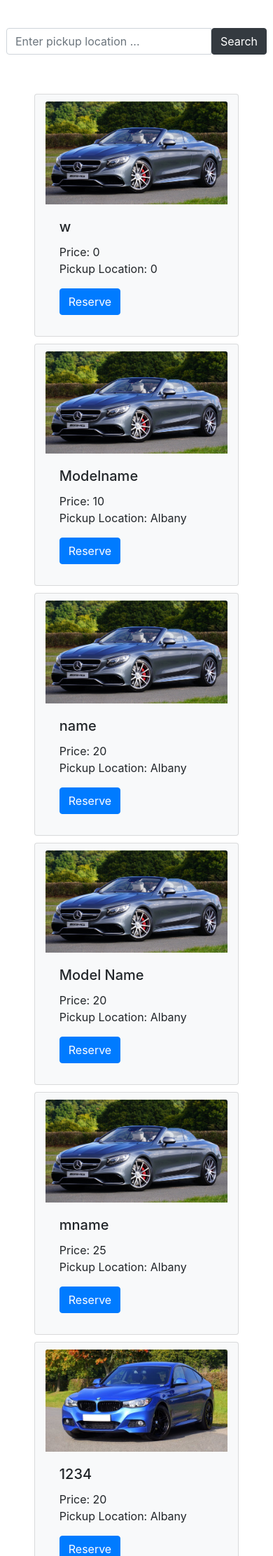
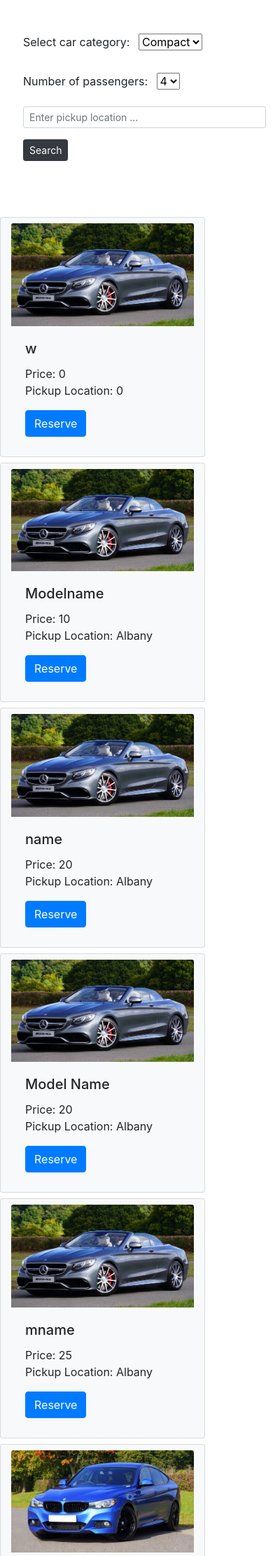
Before and after one commit to parthshihora/rentezy, a Django app: page /allcars/ in a window 390 px wide. Shown: the part 136-2359 px from the top of the page at 70% size. Run offline with Django 3.2, Linux system fonts and the light colour scheme; data comes from the database, SQL or seed files in the repository; both versions use the stored data as it was after the commit; parts of the project's set-up code (start-up, migrations or seed data) failed here and were passed over; some libraries are stand-ins or nearby versions.

Commit message:
Added filters in allcars

```diff
--- a/team6/templates/team6/allcars.html
+++ b/team6/templates/team6/allcars.html
@@ -43,13 +43,29 @@
 		</nav>
 
 		<div class="row">
-			<div class="col-md-6 mx-auto p-4 mt-3">
-					<div class="input-group">
-     					<input type="text" size="70" class="form-control" id="locationTextField" placeholder="Enter pickup location ...">
-      					<span class="input-group-btn">
-      						<!--  <input type="submit" onClick="f1(this)"> -->
-					        <a href="{% url 'filteredcars' %}" class="btn btn-dark" id="output">Search</a>
-      					</span>
+			<div class="col-md-3 mx-auto p-4 mt-3 border-right">
+				<form class="pl-4">
+					<div class="form-group">
+		      					<label for="category" class="mr-2 my-2"> Select car category: <br></label>
+								<select name="" id="category" class="mr-4">
+									<option value="">Compact</option>
+									<option value="">Sedan</option>
+									<option value="">SUVs</option>
+								</select>
+					</div>
+					<div class="form-group">
+		      					<label for="category" class="mr-2 my-2"> Number of passengers: </label>
+								<select name="" id="category" class="mr-4">
+									<option value="">4</option>
+									<option value="">5</option>
+									<option value="">6</option>
+									<option value="">7</option>
+								</select>
+					</div>
+					<div class="form-group">
+		     					<input type="text" size="40" class="mx-auto form-control form-control-sm my-2 small" id="locationTextField" placeholder="Enter pickup location ...">
+		      					<a href="{% url 'filteredcars' %}" class="btn btn-dark mx-auto btn-sm my-2" id="output">Search</a>
+
 					</div>
 
 				        <script>
@@ -86,13 +102,14 @@
 
 				            google.maps.event.addDomListener(window, 'load', init);
 				        </script>
+    			</form>
     		</div>
-   		</div>
+			<div class="col-md-9">
 
 				<div class="container p-3"></div>
 
 			    {% for car in cars %}
-			<div class="card w-75 rounded mx-auto bg-light" style="padding-bottom: 10px; padding-top: 10px; margin-bottom: 10px;	">
+				<div class="card w-75 rounded mr-2-auto bg-light py-2 mb-2">
 
 					<div class="container">
 						<div class="row">
@@ -114,7 +131,9 @@
 				  	</div>
 
 				</div>
+				{% endfor %}
+			</div>
+   		</div>
 
-		{% endfor %}
 	</body>
 </html>
```
Also changed, not shown: db.sqlite3, team6/migrations/0041_merge_20180329_1512.py (added), team6/migrations/0049_auto_20180413_1951.py (added), team6/migrations/0050_auto_20180413_1951.py (added), 4 other files. Lines whose indentation alone changed are shown as unchanged.
